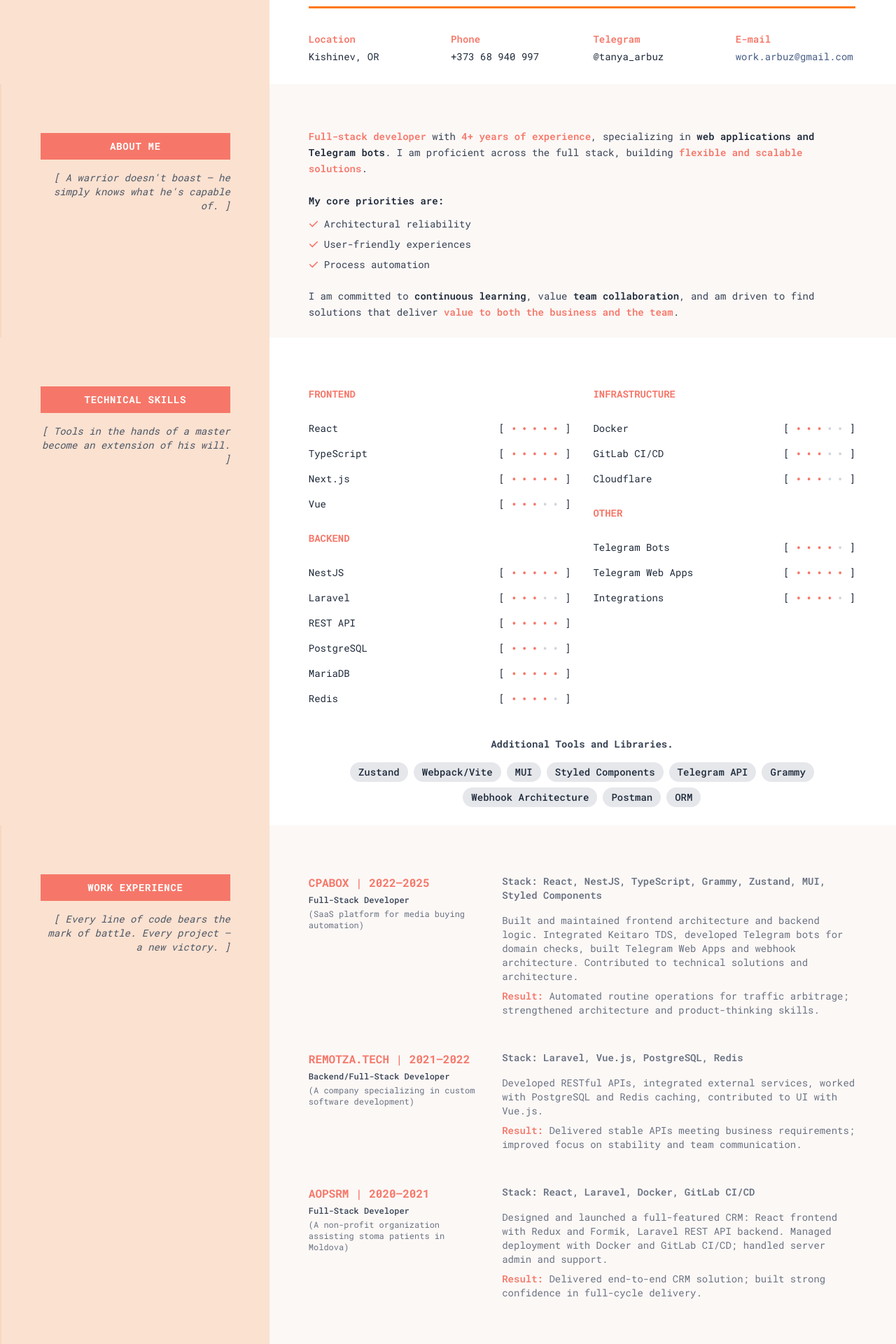
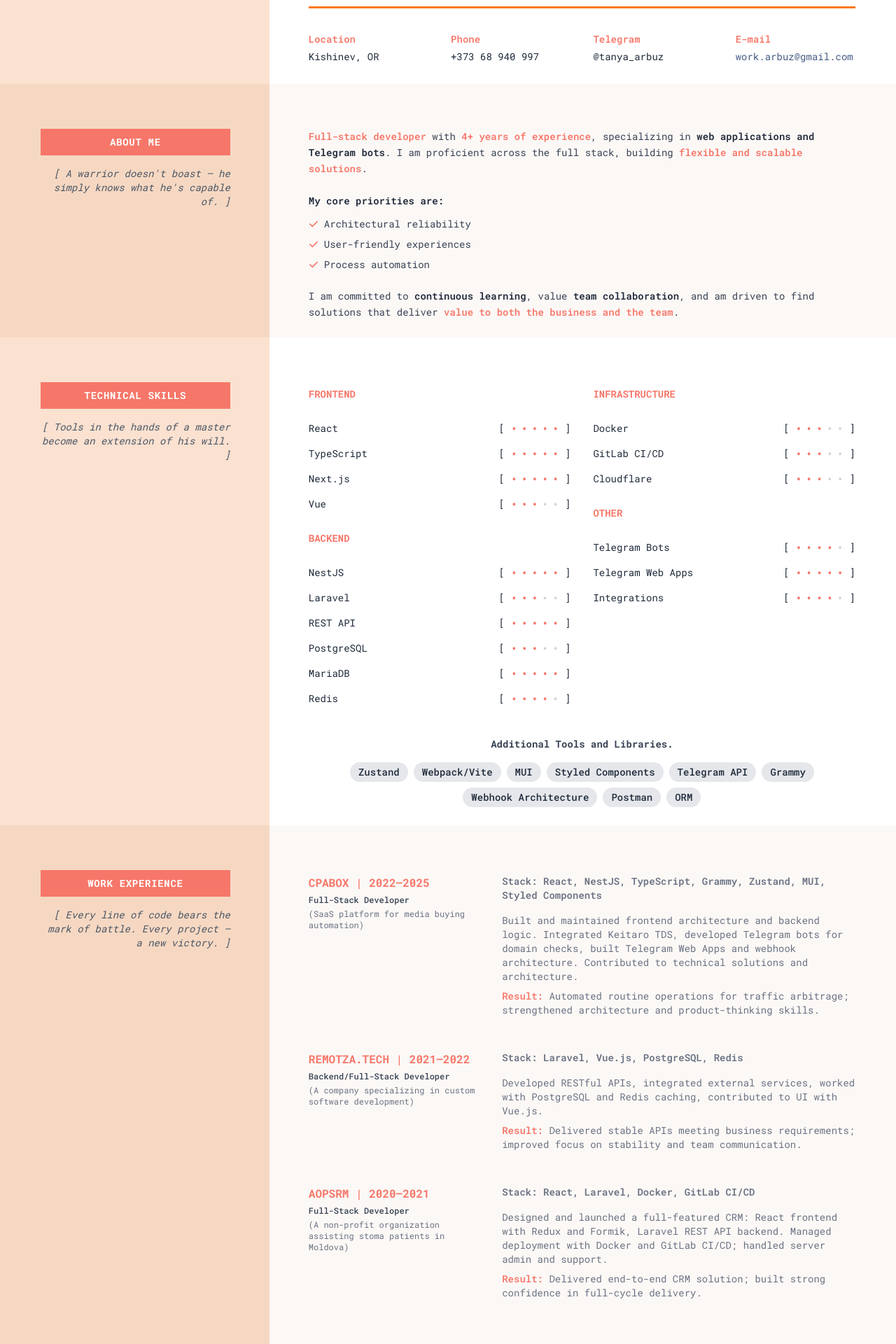
Before and after one commit to devforthewin/folio-metrics, a Next.js app: page /en in a window 1280 px wide. Shown: the part 680-2600 px from the top of the page at 70% size. Built offline with nearby package versions, Linux system fonts and the light colour scheme.

Commit message:
refactor(components): create reusable SectionHeader

```diff
--- a/src/components/common/SectionHeader.tsx
+++ b/src/components/common/SectionHeader.tsx
@@ -1,26 +1,40 @@
+import clsx from 'clsx'
+
 type SectionHeaderProps = {
   title: string;
   subtitle?: string;
+  theme: 'cream' | 'peach'
 };
 
-const SectionHeader = ({ title, subtitle }: SectionHeaderProps) => {
+const SectionHeader = ({ title, subtitle, theme }: SectionHeaderProps) => {
+  const themeClasses = {
+    cream: 'lg:bg-[#FBE1D0]', // Technical Skills
+    peach: 'lg:bg-[#F6D8C2]', // About Me
+  }
   return (
     <div
-      className="
-        lg:bg-[#FBE1D0]
-        w-full
-        lg:flex-[0_0_30%]
-        flex
-        items-start
-        justify-end
-        pt-[1.75rem]
-        px-[1.75rem]
-        lg:pt-[4.375rem]
-        lg:pb-[1.6625rem]
-        md:pt-[3.15rem]
-        md:px-[3.5rem]
-        md:pb-[0]
-      "
+      className={clsx(
+        `
+         w-full lg:flex-[0_0_30%] flex items-start justify-end
+          pt-7 px-7 lg:pt-16 lg:pb-6 md:pt-12 md:px-14 md:pb-0
+      `,
+        themeClasses[theme],
+      )}
+      // className="
+      //   lg:bg-[#FBE1D0]
+      //   w-full
+      //   lg:flex-[0_0_30%]
+      //   flex
+      //   items-start
+      //   justify-end
+      //   pt-[1.75rem]
+      //   px-[1.75rem]
+      //   lg:pt-[4.375rem]
+      //   lg:pb-[1.6625rem]
+      //   md:pt-[3.15rem]
+      //   md:px-[3.5rem]
+      //   md:pb-[0]
+      // "
     >
       {/* Titles Block */}
       <div
--- a/src/components/sections/Additional.tsx
+++ b/src/components/sections/Additional.tsx
@@ -17,7 +17,9 @@ export default function Additional() {
 
       <div className="w-full z-10 max-w-[1276px] mx-auto flex flex-col lg:flex-row h-full">
         {/* Левая часть */}
-        <SectionHeader title={t('leftTitle')} subtitle={t('leftSubtitle')} />
+        <SectionHeader
+          title={t('leftTitle')} subtitle={t('leftSubtitle')}
+          theme="peach"/>
 
         {/* Right Part */}
         <div
--- a/src/components/sections/Education.tsx
+++ b/src/components/sections/Education.tsx
@@ -15,7 +15,9 @@ export default function Education() {
 
       <div className="w-full z-10 max-w-[1276px] mx-auto flex flex-col lg:flex-row h-full">
         {/* Left Part */}
-        <SectionHeader title={t('leftTitle')} subtitle={t('leftSubtitle')} />
+        <SectionHeader
+          title={t('leftTitle')} subtitle={t('leftSubtitle')}
+          theme="cream"/>
 
         {/* Right Part */}
         <div
--- a/src/components/sections/Experience.tsx
+++ b/src/components/sections/Experience.tsx
@@ -16,7 +16,9 @@ export default function Experience() {
 
       <div className="w-full z-10 max-w-[1276px] mx-auto flex flex-col lg:flex-row h-full">
         {/* Left Part */}
-        <SectionHeader title={t('leftTitle')} subtitle={t('leftSubtitle')} />
+        <SectionHeader
+          title={t('leftTitle')} subtitle={t('leftSubtitle')}
+          theme="peach"/>
 
         {/* Right Part */}
         <div
--- a/src/components/sections/Intro.tsx
+++ b/src/components/sections/Intro.tsx
@@ -16,7 +16,9 @@ export default function Intro() {
 
       <div className="w-full z-10 max-w-[1276px] mx-auto flex flex-col lg:flex-row h-full">
         {/* Left About me */}
-        <SectionHeader title={t('leftTitle')} subtitle={t('leftSubtitle')} />
+        <SectionHeader
+          title={t('leftTitle')} subtitle={t('leftSubtitle')}
+          theme="peach"/>
         {/* Right Part */}
         <div
           className="
--- a/src/components/sections/TechnicalSkills.tsx
+++ b/src/components/sections/TechnicalSkills.tsx
@@ -22,7 +22,9 @@ export default function TechnicalSkills() {
       <div className="w-full z-10 max-w-[1276px] mx-auto flex flex-col lg:flex-row h-full">
 
         {/* Left Part */}
-        <SectionHeader title={t('leftTitle')} subtitle={t('leftSubtitle')} />
+        <SectionHeader
+          title={t('leftTitle')} subtitle={t('leftSubtitle')}
+          theme="cream"/>
 
         {/* Right */}
         <div
```
